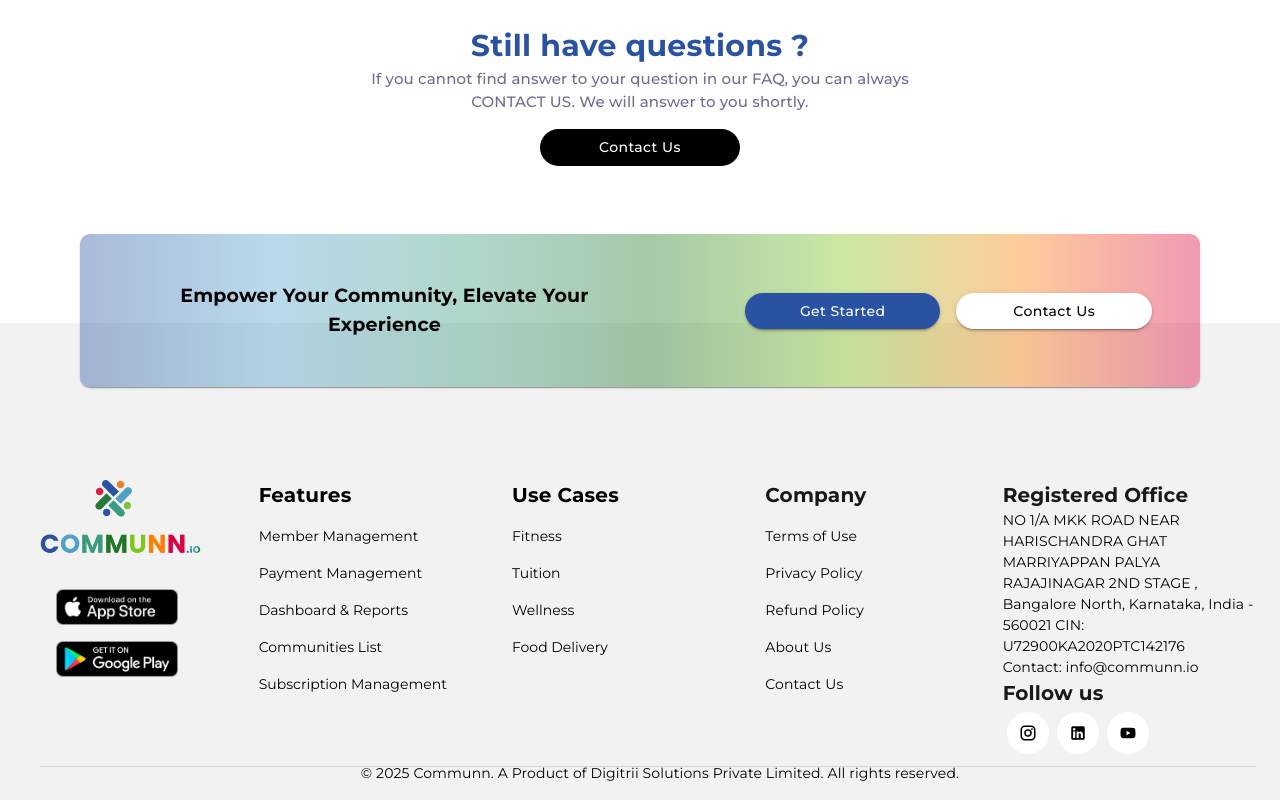
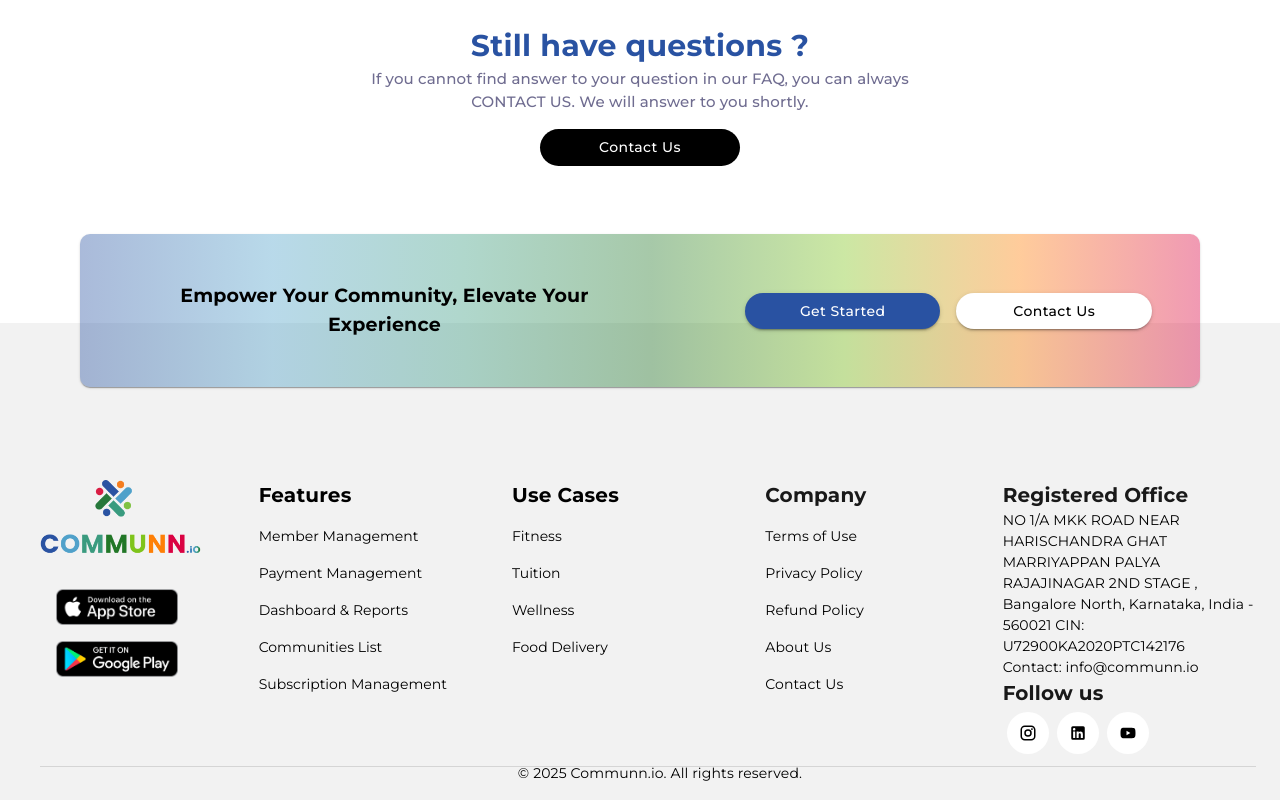
Before and after one commit to ranjithcommunn/Communn_website, a React (Create React App) app: page / in a window 1280 px wide. Shown: the part 4868-5668 px from the top of the page. Built offline with nearby package versions, Linux system fonts and the light colour scheme.

Commit message:
Updated Code

```diff
--- a/src/Layout/Footer.tsx
+++ b/src/Layout/Footer.tsx
@@ -693,7 +693,9 @@ const Footer = () => {
               textAlign: "center",
             }}
           >
-            © {currentDate?.getFullYear()}  Communn. A Product of Digitrii Solutions Private Limited. All rights reserved.
+            © {currentDate?.getFullYear()}  Communn.io.  All rights reserved.
+            {/* A Product of Digitrii Solutions Private Limited. */}
+
 
           </Typography>
         </Stack>
```
